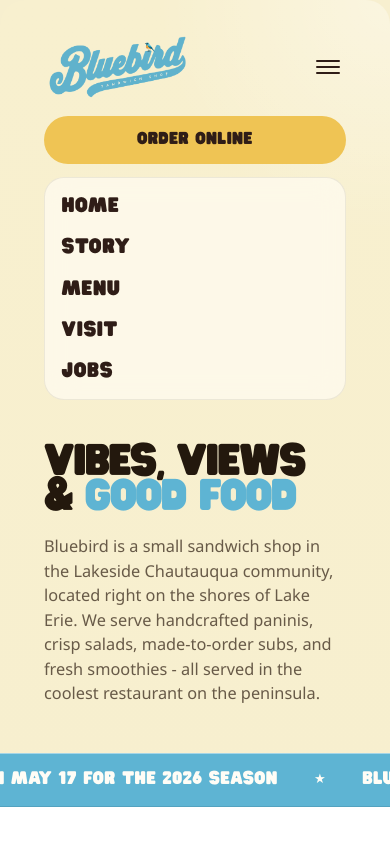
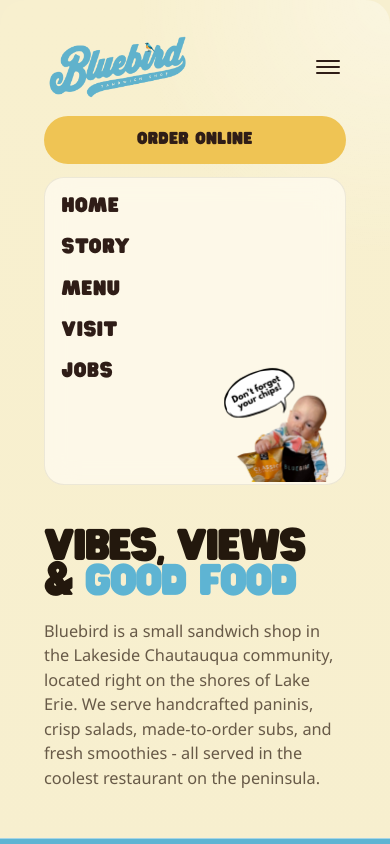
Before and after one commit to andrewchwalik/bluebird, a React (Vite) app: page / in a window 390 px wide. Both pictures are taken after a click on the button 328 px from the left and 67 px from the top of the page. Shown: the top 844 px of the page. Built offline with nearby package versions, Linux system fonts and the light colour scheme; no server answers.

Commit message:
Add chips accent to mobile menu

```diff
--- a/src/App.css
+++ b/src/App.css
@@ -98,6 +98,10 @@
 
 .nav-links a {
   text-decoration: none;
+}
+
+.nav-menu-accent {
+  display: none;
 }
 
 .topbar-order-button {
@@ -1667,16 +1671,18 @@ main {
   }
 
   .nav-links {
+    position: relative;
     width: 100%;
     display: none;
     flex-direction: column;
     align-items: flex-start;
     gap: 0.85rem;
-    padding: 1rem 1.1rem 0.9rem;
+    padding: 1rem 1.1rem 6.2rem;
     border-radius: 1.25rem;
     background: rgba(255, 252, 244, 0.68);
     box-shadow: inset 0 0 0 1px rgba(47, 29, 23, 0.08);
     backdrop-filter: blur(14px);
+    overflow: hidden;
   }
 
   .nav-links-open {
@@ -1684,7 +1690,34 @@ main {
   }
 
   .nav-links a {
+    position: relative;
+    z-index: 1;
+  }
+
+  .nav-links a {
     font-size: 1.15rem;
+  }
+
+  .nav-menu-accent {
+    display: block;
+    position: absolute;
+    right: 0.35rem;
+    bottom: 0.15rem;
+    width: 7.75rem;
+    height: auto;
+    opacity: 0;
+    transform: translateY(2.25rem) scale(0.94);
+    transform-origin: bottom right;
+    transition:
+      transform 620ms cubic-bezier(0.22, 1, 0.36, 1),
+      opacity 420ms ease;
+    pointer-events: none;
+    z-index: 0;
+  }
+
+  .nav-links-open .nav-menu-accent {
+    opacity: 1;
+    transform: translateY(0) scale(1);
   }
 
   .topbar-order-button {
--- a/src/SiteNav.tsx
+++ b/src/SiteNav.tsx
@@ -1,5 +1,6 @@
 import { useEffect, useState } from 'react'
 import bluebirdLogo from '../img/bluebird-logo.png'
+import dontForgetYourChipsImage from '../img/dont-forget-your-chips.png'
 
 type NavItem = {
   label: string
@@ -53,6 +54,12 @@ export default function SiteNav({ navItems, orderLink }: SiteNavProps) {
             {item.label}
           </a>
         ))}
+        <img
+          className="nav-menu-accent"
+          src={dontForgetYourChipsImage}
+          alt=""
+          aria-hidden="true"
+        />
       </div>
 
       <a
```
